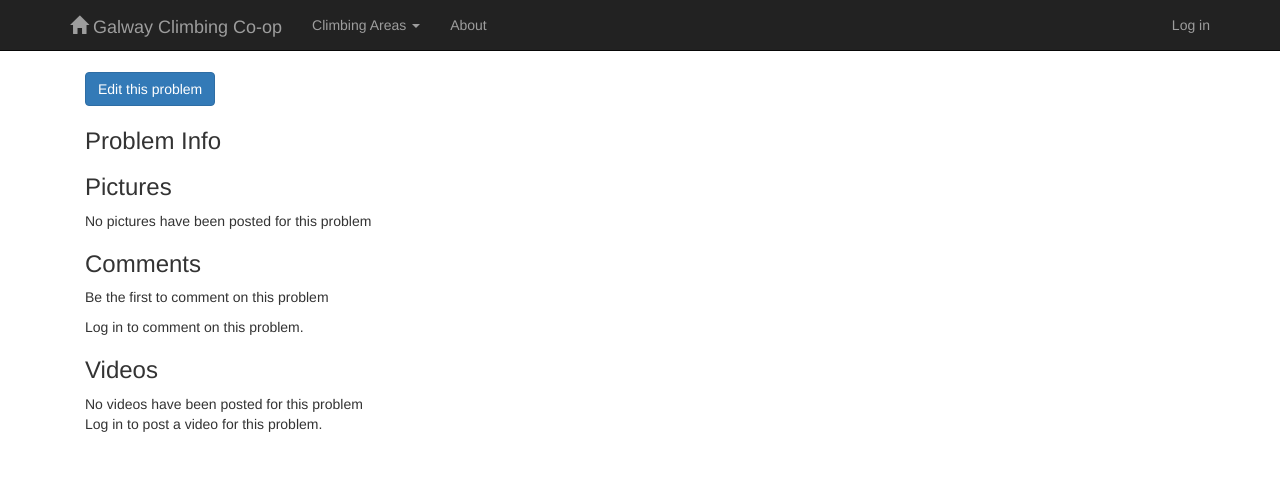
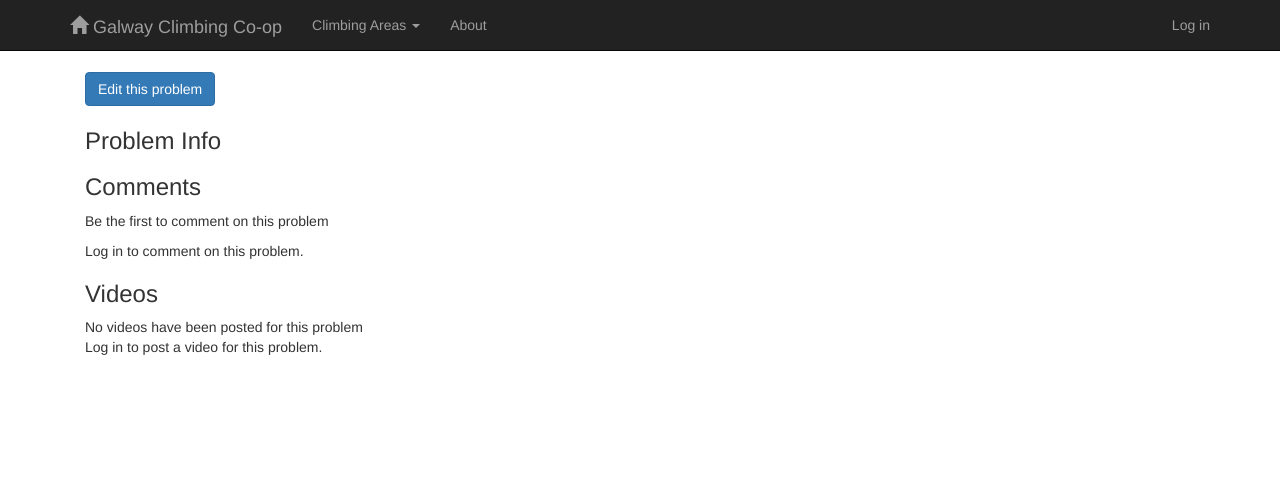
Before and after one commit to jalibras/coop, a Django app: template coop/guide/templates/guide/problem.html in a window 1280 px wide. Shown: the top 493 px of the page. Run offline with Django 3.2, Linux system fonts and the light colour scheme; the template is opened without the code that fills it, so the values that code supplies are empty; some libraries are stand-ins or nearby versions.

Commit message:
minor tweaks to templates

```diff
--- a/coop/guide/templates/guide/area.html
+++ b/coop/guide/templates/guide/area.html
@@ -16,6 +16,7 @@
 
     {% endif %}
     <p>
+    Click on a problem for a detailed description.
 
     <table class="table table-hover problem-list">
         <thead class="problem-list-header-row">
--- a/coop/guide/templates/guide/problem.html
+++ b/coop/guide/templates/guide/problem.html
@@ -64,16 +64,13 @@
 {% endif %}
 
 
+{% if problem.pictures %}
 
 <h3>Pictures</h3>
 
-{% if problem.pictures %}
 
 {{ problem.pictures }}
 
-{% else %}
-
-No pictures have been posted for this problem
 
 {% endif %}
 
--- a/utils/ProblemUpload.py
+++ b/utils/ProblemUpload.py
@@ -39,7 +39,7 @@ def date_converter(date):
     return datetime.date(int(tmp[2]),int(d[tmp[1]]),int(tmp[0]))
 
 
-def import_artificial_problem(area_id,grade,sector_name,holds,comments,sit,date_text,owner_id=30,setter='unknown'):
+def import_artificial_problem(area_id,grade,sector_name,holds,comments,sit,date_text,owner_id=117,setter='unknown'):
     area = Area.objects.get(id=area_id)
     owner = Member.objects.get(id=owner_id)
     date=date_converter(date_text)
```
